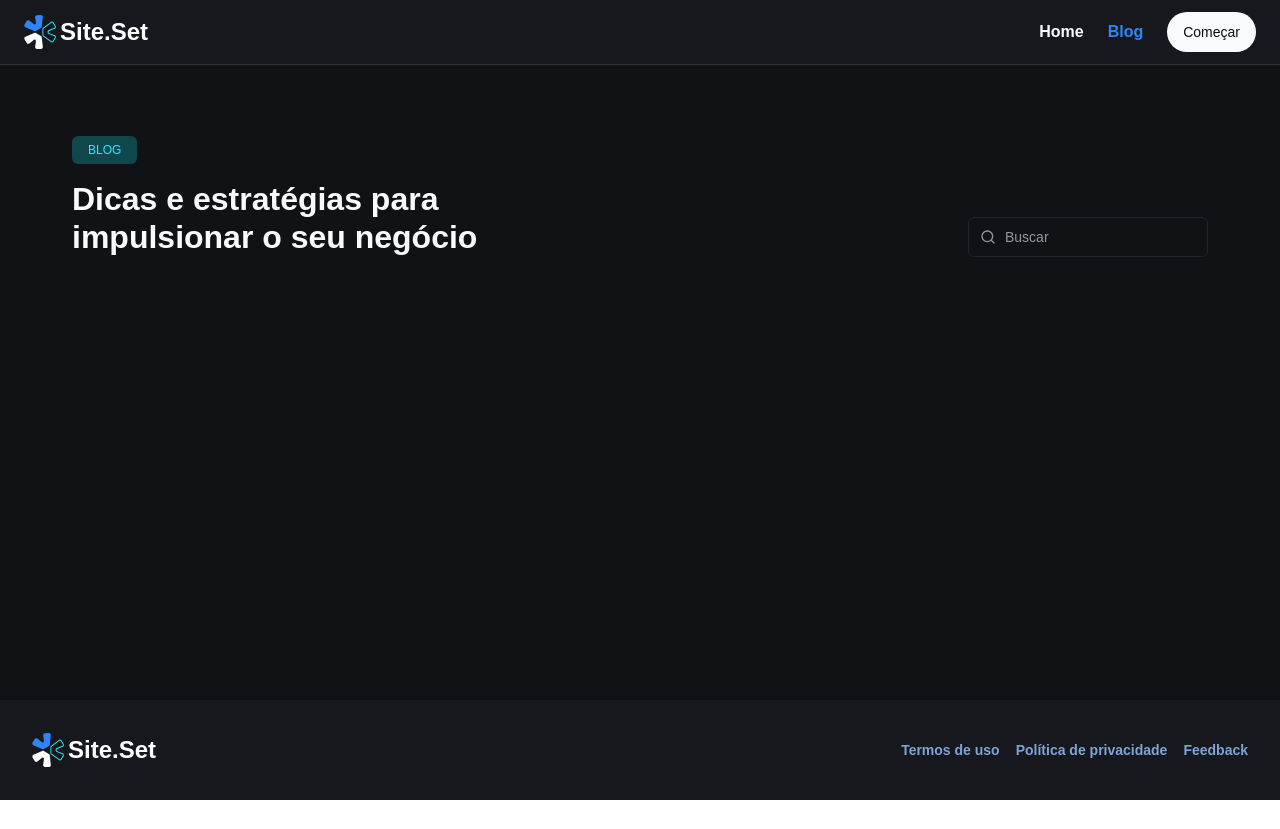
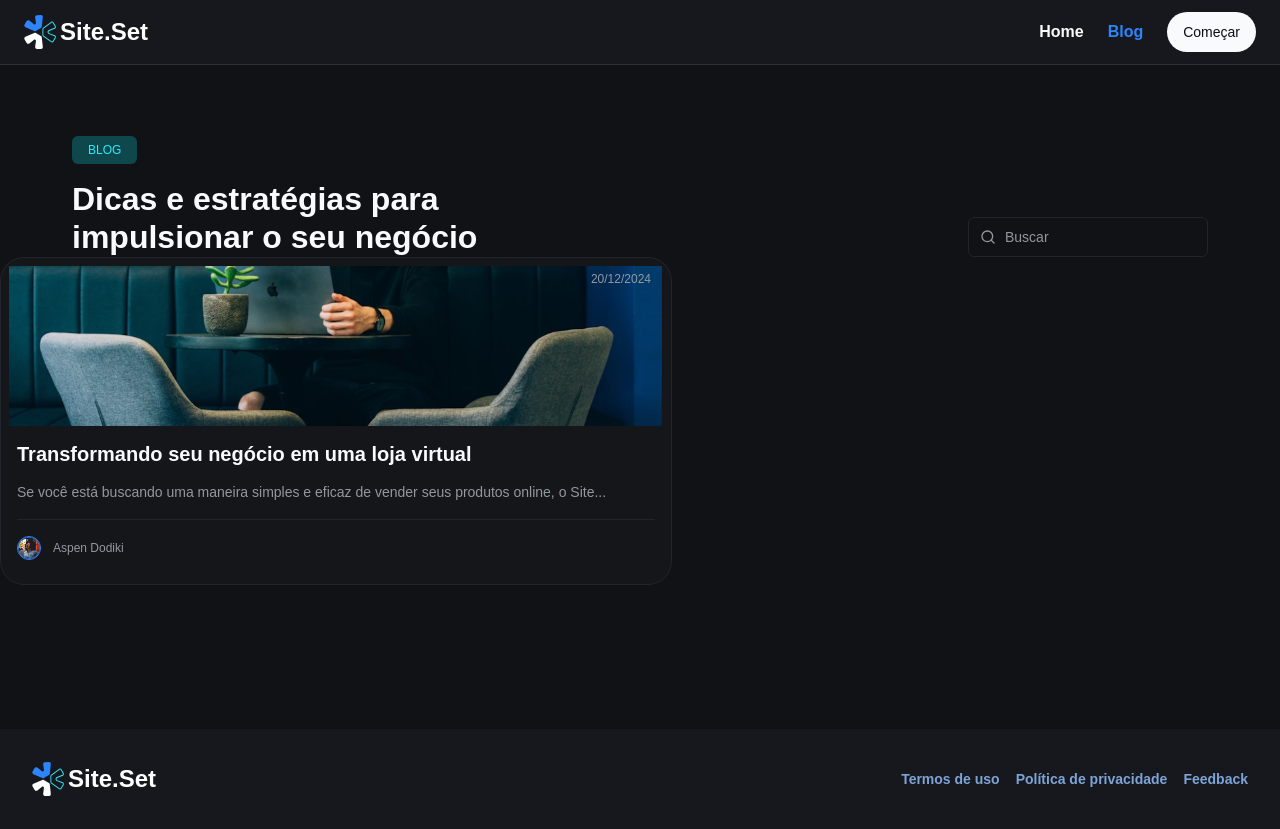
Before and after one commit to pedrobadm7/site-blog, a Next.js app: page /blog in a window 1280 px wide. Before the commit the page ends 800 px from the top, so only its background shows below. Built offline with nearby package versions, Linux system fonts and the light colour scheme; a web font is replaced by a local one.

Commit message:
feat: create post card

```diff
--- a/src/templates/blog/blog-list.tsx
+++ b/src/templates/blog/blog-list.tsx
@@ -1,6 +1,8 @@
 import { useRouter } from 'next/router'
 
 import { Search } from '@/components/search'
+
+import { PostCard } from './components/post-card'
 
 export function BlogList() {
   const router = useRouter()
@@ -24,6 +26,8 @@ export function BlogList() {
           <Search />
         </div>
       </header>
+
+      <PostCard />
     </div>
   )
 }
--- /dev/null
+++ b/src/templates/blog/components/post-card/index.ts
@@ -0,0 +1 @@
+export * from './post-card'
--- /dev/null
+++ b/src/templates/blog/components/post-card/post-card.tsx
@@ -0,0 +1,45 @@
+import Image from 'next/image'
+import Link from 'next/link'
+
+export const PostCard = () => {
+  return (
+    <Link
+      href={`/blog/`}
+      className="w-full max-w-2xl overflow-hidden rounded-3xl border-[1px] border-gray-400 bg-gray-600 transition-all duration-300 hover:border-[1px] hover:border-blue-300"
+    >
+      <div className="overflow-hidden rounded-md p-2">
+        <div className="relative">
+          <div className="absolute right-0 top-0 px-3">
+            <span className="text-body-xs text-gray-300">20/12/2024</span>
+          </div>
+          <Image
+            src={`/assets/post-01.svg`}
+            alt=""
+            width={288}
+            height={144}
+            className="h-40 w-full object-cover object-center"
+          />
+        </div>
+
+        <div className="mt-4 space-y-4 px-2">
+          <h2 className="line-clamp-3 text-heading-sm text-gray-100">
+            Transformando seu negócio em uma loja virtual
+          </h2>
+
+          <p className="line-clamp-3 text-body-sm text-gray-300">
+            Se você está buscando uma maneira simples e eficaz de vender seus produtos online, o
+            Site...
+          </p>
+
+          <div className="flex items-center gap-3 border-t border-gray-400 py-4">
+            <div className="relative h-5 w-5 overflow-hidden rounded-full border-[1px] border-blue-200 md:h-6 md:w-6">
+              <Image src={`/customer-01.png`} alt="" fill className="rounded-md object-cover" />
+            </div>
+
+            <span className="text-body-xs text-gray-300">Aspen Dodiki</span>
+          </div>
+        </div>
+      </div>
+    </Link>
+  )
+}
```
Also changed, not shown: public/assets/post-01.svg (added), public/assets/primeiro-post.png (deleted).
